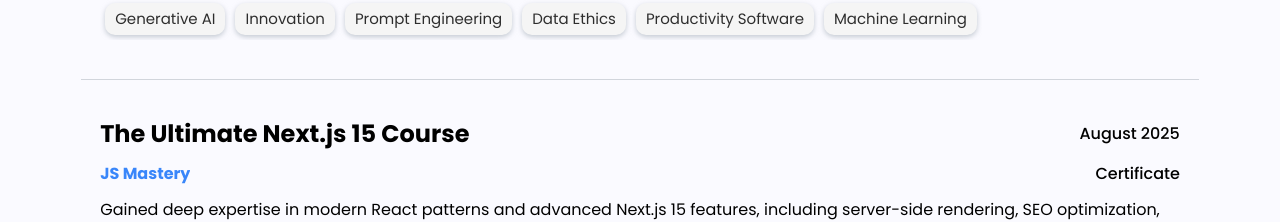
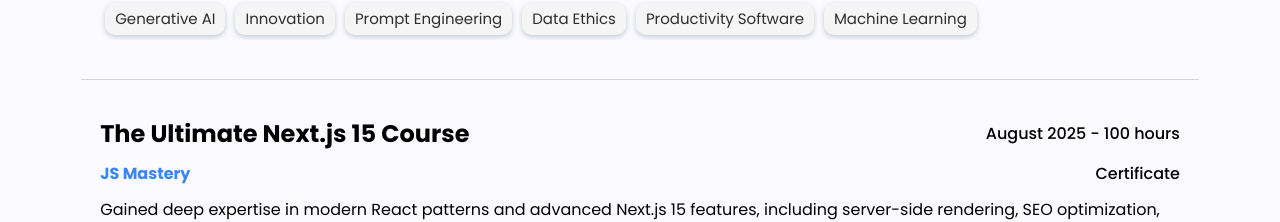
Before and after one commit to fisheeesh/portfolio_v1, a Next.js app: page / in a window 1280 px wide. Shown: the part 3880-4102 px from the top of the page. Built offline with nearby package versions, Linux system fonts and the light colour scheme.

Commit message:
docs: license added

```diff
--- a/data/config.tsx
+++ b/data/config.tsx
@@ -2,7 +2,7 @@ export const statClassName = "rounded-[10px] text-[#000000D0] cursor-default sha
 
 export const stackTech = [
     "Vue", "React", "Next.js", "JavaScript", "TypeScript",
-    "Tailwind CSS", "Bootstrap", "shadcn/ui", "Node.js", "Express", "Redis" ,"MongoDB",
+    "Tailwind CSS", "Bootstrap", "shadcn/ui", "Node.js", "Express", "Redis", "MongoDB",
     "PostgreSQL", "MySQL", "Jest", "Firebase", "Supabase"
 ];
 
@@ -31,7 +31,7 @@ export const certification = [
     {
         title: "The Ultimate Next.js 15 Course",
         school: "JS Mastery",
-        date: "August 2025",
+        date: "August 2025 - 100 hours",
         link: "https://drive.google.com/file/d/1eab2lYUFbBXa9NwQRK0QvsG2Wfxitqtn/view?usp=sharing",
         description:
             "Gained deep expertise in modern React patterns and advanced Next.js 15 features, including server-side rendering, SEO optimization, and performance tuning. Built a production-grade Q&A platform integrating Groq AI for intelligent assistance. Designed flexible, scalable MongoDB schemas and implemented complex queries with advanced Mongoose aggregation pipelines. Developed a custom recommendation engine from scratch, leveraging user activities. Strengthened skills in authentication, secure route handling, and building elegant, responsive UIs using shadcn/ui and Tailwind CSS.",
@@ -88,7 +88,7 @@ export const projects = [
         modal:
             <>
                 A modern Q&A platform built with Next.js 15, React 19, and integrated Groq AI assistance. Developers can ask questions, share knowledge, and receive intelligent help to improve their queries. The platform emphasizes performance, usability, and clean UI, with a strong focus on scalable architecture and advanced database queries.
-                <br /><br />One of the core challenges in building DevFlow was designing a scalable and flexible MongoDB schema and choosing between an array of references and creating multiple collections to manage complex relationships between users, questions, answers, tags, and activity logs. Building the recommendation system entirely from scratch was one of the most challenging yet rewarding aspects of the project. Integrating AI assistance via Groq while maintaining performance and response speed required careful architectural decisions. Implementing an advanced global search system with efficient filtering, sorting, and tag-based recommendation system also lead to late night grinds. Balancing feature-rich functionality with optimal performance, SEO, and clean user experience was a constant challenge.
+                <br /><br />One of the core challenges in building DevFlow was designing a scalable and flexible MongoDB schema and choosing between an array of references and creating multiple collections to manage complex relationships between users, questions, answers, tags, and activity logs. Building the recommendation system entirely from scratch was one of the most challenging yet rewarding aspects of the project. Integrating AI assistance via Groq while maintaining performance and response speed required careful architectural decisions. Implementing an advanced global search system with efficient filtering and sorting also lead to late night grinds. Balancing feature-rich functionality with optimal performance, SEO, and clean user experience was a constant challenge.
                 <br /><br />I could spend all day describing the lessons that I learned while working on this project, but the most important ones involved in my newfound understanding of NoSQL database design and advanced aggregation pipelines. Working with Groq AI helped me learn how to integrate AI in a way that adds real value to users. Creating a custom recommendation system from the ground up was a standout highlight of the project, offering both a challenging and highly rewarding learning experience. I also learned the importance of code organization, consistent refactoring, and optimizing for readability and scalability. This project taught me how to design a production-grade application that is not only functional but also performant, secure, and SEO-friendly ultimately helping me grow into a more confident and capable full-stack developer.
             </>
     },
@@ -158,8 +158,8 @@ export const galleryShowCases = [
         modal:
             <>
                 A modern Q&A platform built with Next.js 15, React 19, and integrated Groq AI assistance. Developers can ask questions, share knowledge, and receive intelligent help to improve their queries. The platform emphasizes performance, usability, and clean UI, with a strong focus on scalable architecture and advanced database queries.
-                <br /><br />One of the core challenges in building DevFlow was designing a scalable and flexible MongoDB schema and choosing between an array of references and creating multiple collections to manage complex relationships between users, questions, answers, tags, and activity logs. Integrating AI assistance via Groq while maintaining performance and response speed required careful architectural decisions. Implementing an advanced global search system with efficient filtering, sorting, and tag-based recommendation system also lead to late night grinds. Balancing feature-rich functionality with optimal performance, SEO, and clean user experience was a constant challenge.
-                <br /><br />I could spend all day describing the lessons that I learned while working on this project, but the most important ones involved in my newfound understanding of NoSQL database design and advanced aggregation pipelines. Working with Groq AI helped me learn how to integrate AI in a way that adds real value to users. I also learned the importance of code organization, consistent refactoring, and optimizing for readability and scalability. This project taught me how to design a production-grade application that is not only functional but also performant, secure, and SEO-friendly ultimately helping me grow into a more confident and capable full-stack developer.
+                <br /><br />One of the core challenges in building DevFlow was designing a scalable and flexible MongoDB schema and choosing between an array of references and creating multiple collections to manage complex relationships between users, questions, answers, tags, and activity logs. Building the recommendation system entirely from scratch was one of the most challenging yet rewarding aspects of the project. Integrating AI assistance via Groq while maintaining performance and response speed required careful architectural decisions. Implementing an advanced global search system with efficient filtering and sorting also lead to late night grinds. Balancing feature-rich functionality with optimal performance, SEO, and clean user experience was a constant challenge.
+                <br /><br />I could spend all day describing the lessons that I learned while working on this project, but the most important ones involved in my newfound understanding of NoSQL database design and advanced aggregation pipelines. Working with Groq AI helped me learn how to integrate AI in a way that adds real value to users. Creating a custom recommendation system from the ground up was a standout highlight of the project, offering both a challenging and highly rewarding learning experience. I also learned the importance of code organization, consistent refactoring, and optimizing for readability and scalability. This project taught me how to design a production-grade application that is not only functional but also performant, secure, and SEO-friendly ultimately helping me grow into a more confident and capable full-stack developer.
             </>
     },
     {
```
Also changed, not shown: 2 other files (tests, documents, lock files or other folders).
